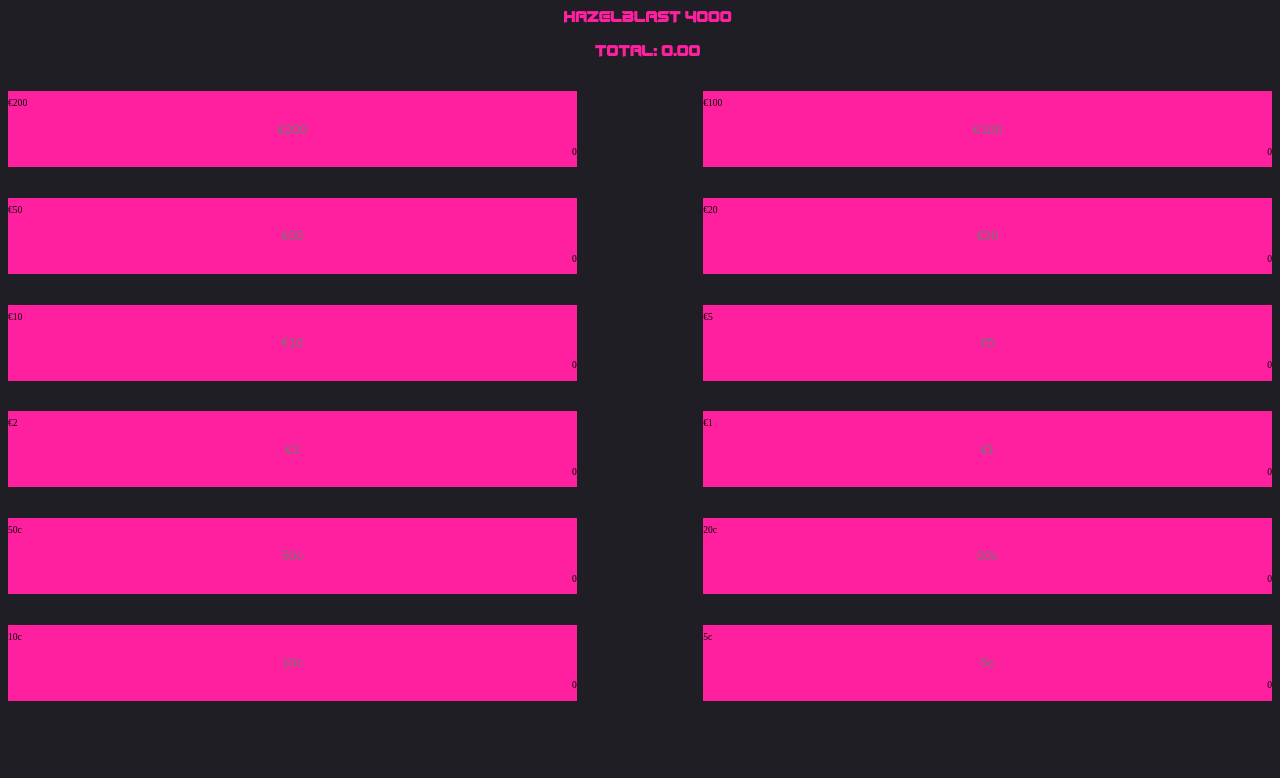
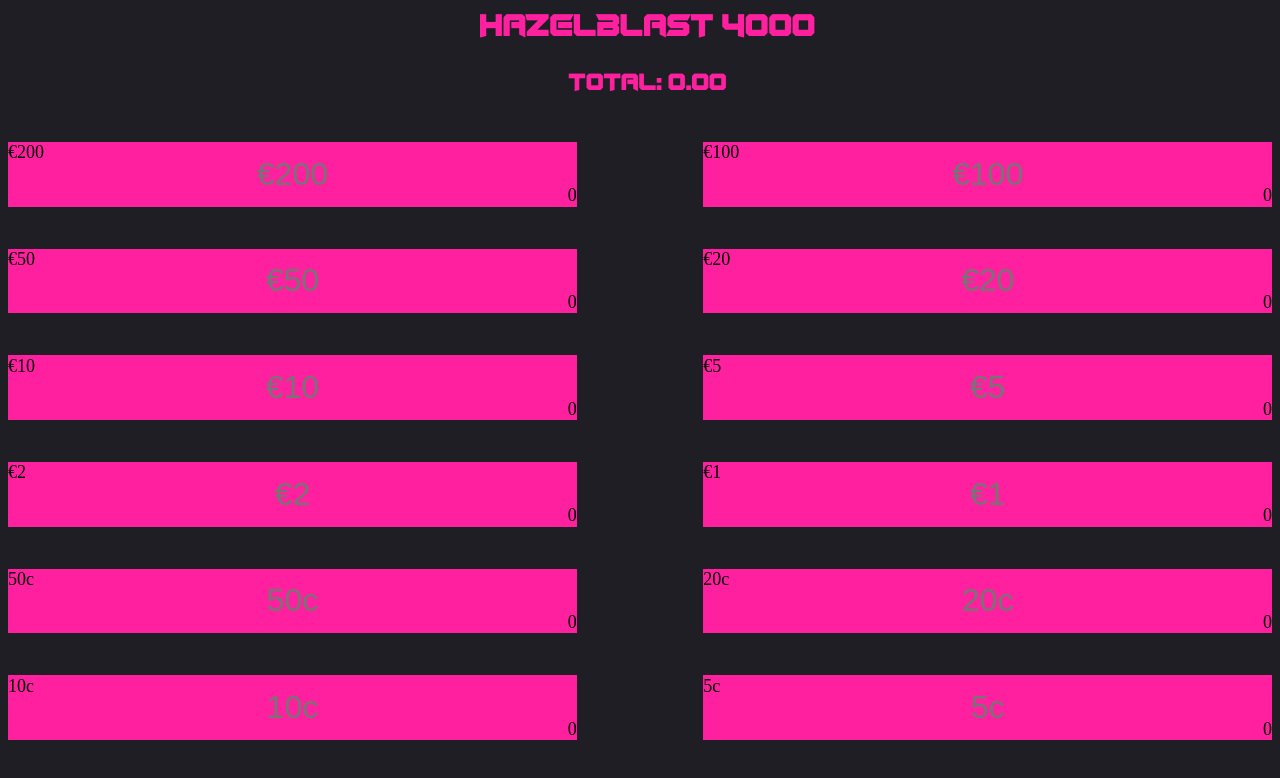
Before and after one commit to tr130/tr130.github.io, a plain HTML site: page calc.html in a window 1280 px wide. Drawn offline with Linux system fonts and the light colour scheme.

Commit message:
fontsize

```diff
--- a/css/calc.css
+++ b/css/calc.css
@@ -12,6 +12,7 @@ header {
     color: #FF209F;
     text-align: center;
     width: 100vw;
+    font-size: xx-large;
 }
 
 .total_display {
@@ -19,6 +20,7 @@ header {
     color: #FF209F;
     text-align: center;
     width: 100vw;
+    font-size: x-large;
 }
 
 #till_totals {
@@ -38,7 +40,7 @@ header {
 .fv_total label {
   //border: 1px solid #000;
   //border-radius: 5px 5px 0 0;
-  font-size: 0.6rem;
+  font-size: large;
   position: relative;
   top: 20%;
   height:20%;
@@ -69,6 +71,8 @@ input[type=number]
   border: none;
   text-align: center;
   background: #FF209F;
+  font-size: xx-large;
+  maximum-scale: 1;
 }
 
 .fv_total input:focus {
@@ -81,7 +85,7 @@ input[type=number]
     text-align: right;
     height: 20%;
     top: -20%;
-    font-size: 0.6rem;
+    font-size: large;
 }
 
 .quantity-nav {
```
